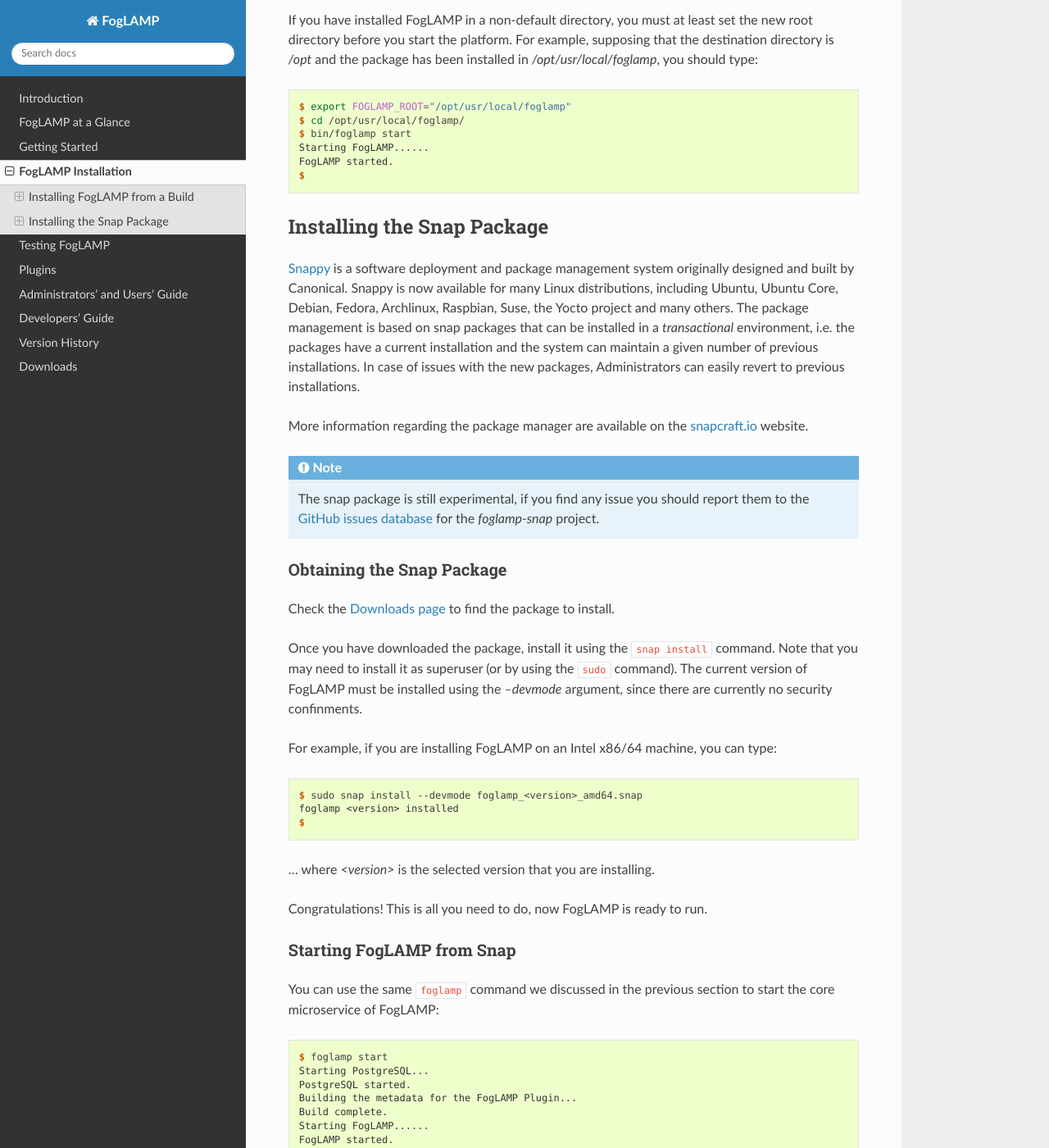
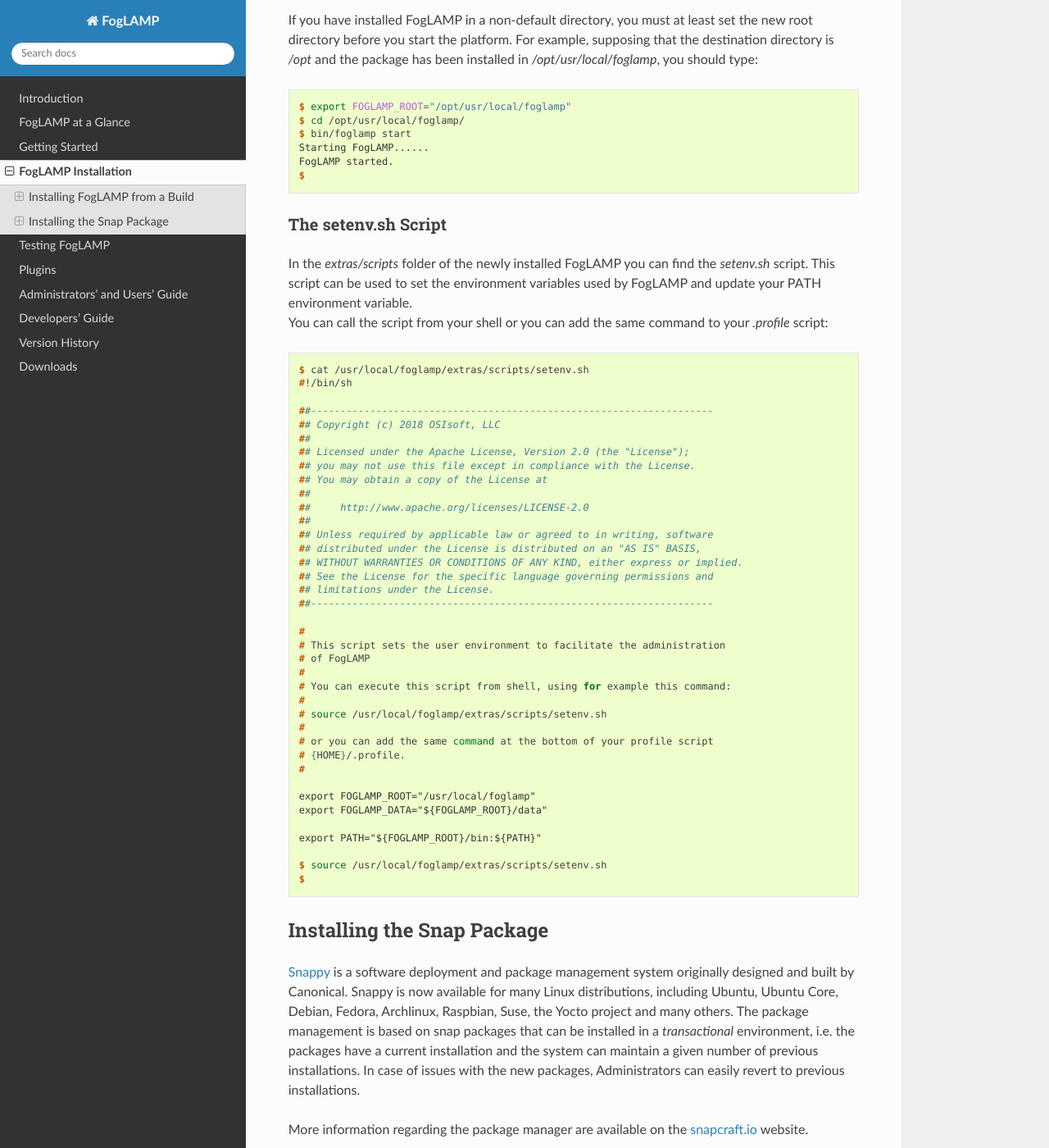
Before and after one commit to fledge-iot/fledge, a Sphinx documentation site: the page built from docs/04_installation.rst, in a window 1280 px wide and 1400 px high, scrolled down 2683 px. Shown: the whole window at 82% size. Built offline with Sphinx 7.4.7 and the Read the Docs theme 2.0.0, drawn with Linux system fonts in a browser that asks for light colours.

Commit message:
Added doc related to the setenv script

```diff
--- a/docs/04_installation.rst
+++ b/docs/04_installation.rst
@@ -183,6 +183,54 @@ If you have installed FogLAMP in a non-default directory, you must at least set
   $
 
 
+The setenv.sh Script
+--------------------
+
+In the *extras/scripts* folder of the newly installed FogLAMP you can find the *setenv.sh* script. This script can be used to set the environment variables used by FogLAMP and update your PATH environment variable. |br|
+You can call the script from your shell or you can add the same command to your *.profile* script:
+
+.. code-block:: console
+
+  $ cat /usr/local/foglamp/extras/scripts/setenv.sh
+  #!/bin/sh
+
+  ##--------------------------------------------------------------------
+  ## Copyright (c) 2018 OSIsoft, LLC
+  ##
+  ## Licensed under the Apache License, Version 2.0 (the "License");
+  ## you may not use this file except in compliance with the License.
+  ## You may obtain a copy of the License at
+  ##
+  ##     http://www.apache.org/licenses/LICENSE-2.0
+  ##
+  ## Unless required by applicable law or agreed to in writing, software
+  ## distributed under the License is distributed on an "AS IS" BASIS,
+  ## WITHOUT WARRANTIES OR CONDITIONS OF ANY KIND, either express or implied.
+  ## See the License for the specific language governing permissions and
+  ## limitations under the License.
+  ##--------------------------------------------------------------------
+
+  #
+  # This script sets the user environment to facilitate the administration
+  # of FogLAMP
+  #
+  # You can execute this script from shell, using for example this command:
+  #
+  # source /usr/local/foglamp/extras/scripts/setenv.sh
+  #
+  # or you can add the same command at the bottom of your profile script
+  # {HOME}/.profile.
+  #
+
+  export FOGLAMP_ROOT="/usr/local/foglamp"
+  export FOGLAMP_DATA="${FOGLAMP_ROOT}/data"
+
+  export PATH="${FOGLAMP_ROOT}/bin:${PATH}"
+
+  $ source /usr/local/foglamp/extras/scripts/setenv.sh
+  $
+
+
 Installing the Snap Package
 ===========================
 
```
